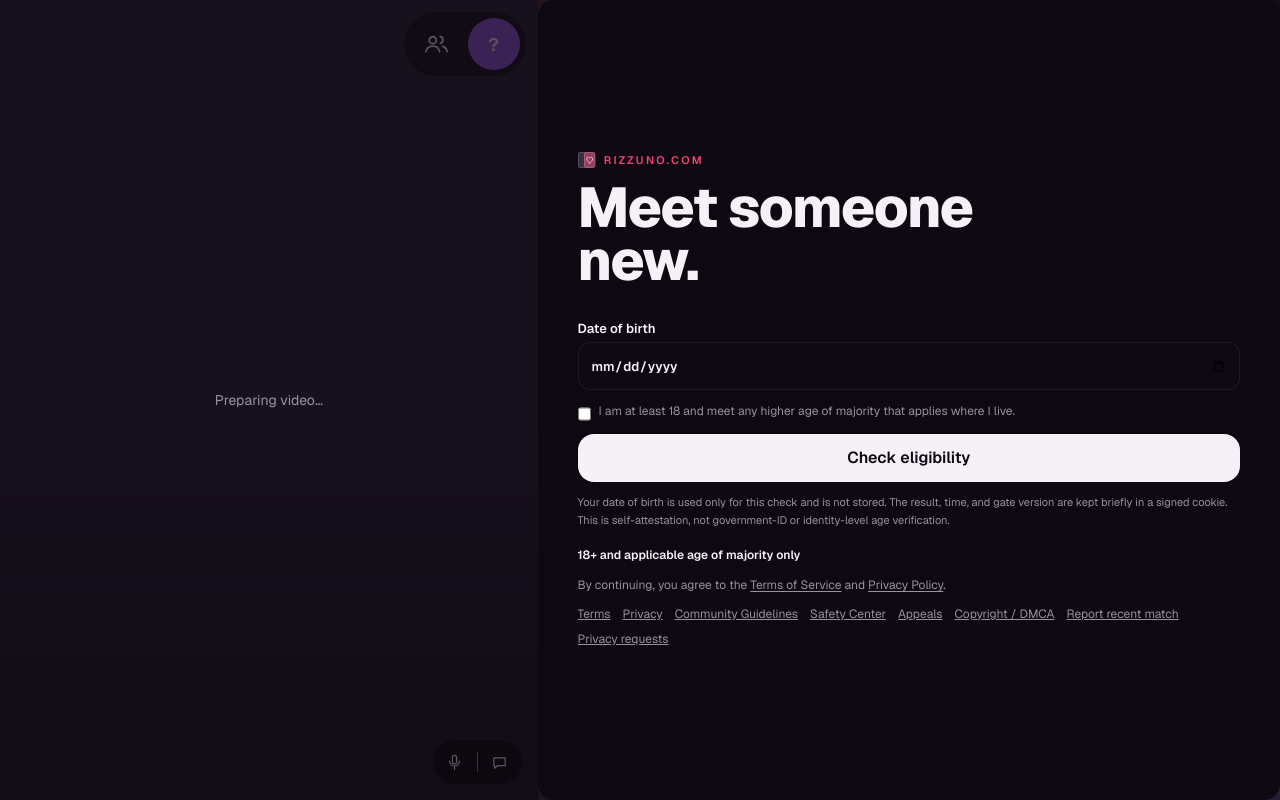
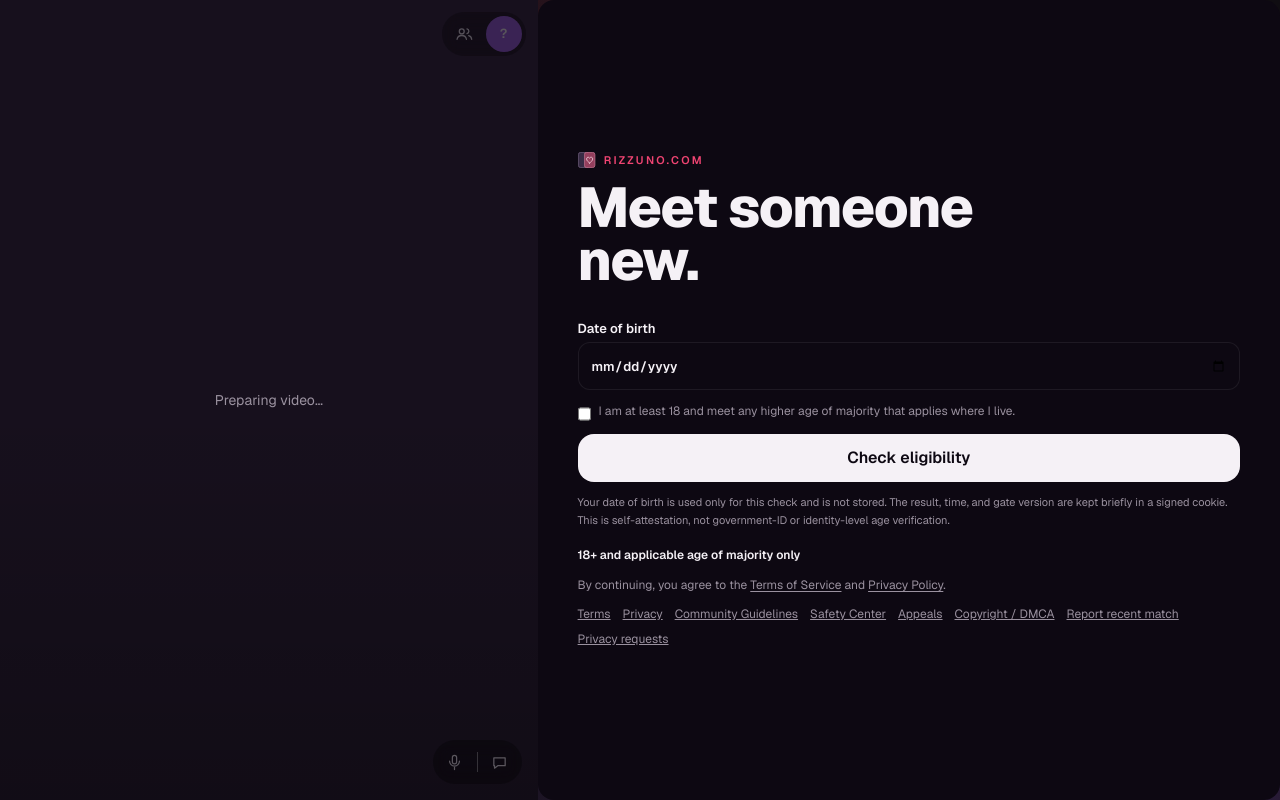
Before and after one commit to xelite54/rizzuno, a Next.js app: page / in a window 1280 px wide. Built offline with nearby package versions, Linux system fonts and the light colour scheme; no server answers.

Commit message:
“UPDATE”

```diff
--- a/components/match/MatchStage.module.css
+++ b/components/match/MatchStage.module.css
@@ -252,25 +252,10 @@
   }
 }
 
-/* Homepage Friends + My Profile: same pill, scaled up as a whole
-   (frame padding, gap, button size, icon and initial all together). */
-.homeTools {
-  gap: 6px;
-  padding: 6px;
-}
-
-.homeTools button {
-  width: 52px;
-  height: 52px;
-  font-size: 18px;
-}
-
-.homeTools button svg {
-  width: 26px;
-  height: 26px;
-}
-
-@media (max-width: 1199px), (hover: none) and (pointer: coarse) {
+/* Homepage Friends + My Profile on phones only: same pill, scaled up as a
+   whole (frame padding, gap, button size, icon and initial all together).
+   Desktop and tablets keep the default personalToolsAppearance sizes. */
+@media (max-width: 767px), (max-height: 500px) and (pointer: coarse) {
   .personalToolsAppearance.homeTools {
     gap: 4px;
     padding: 5px;
```
